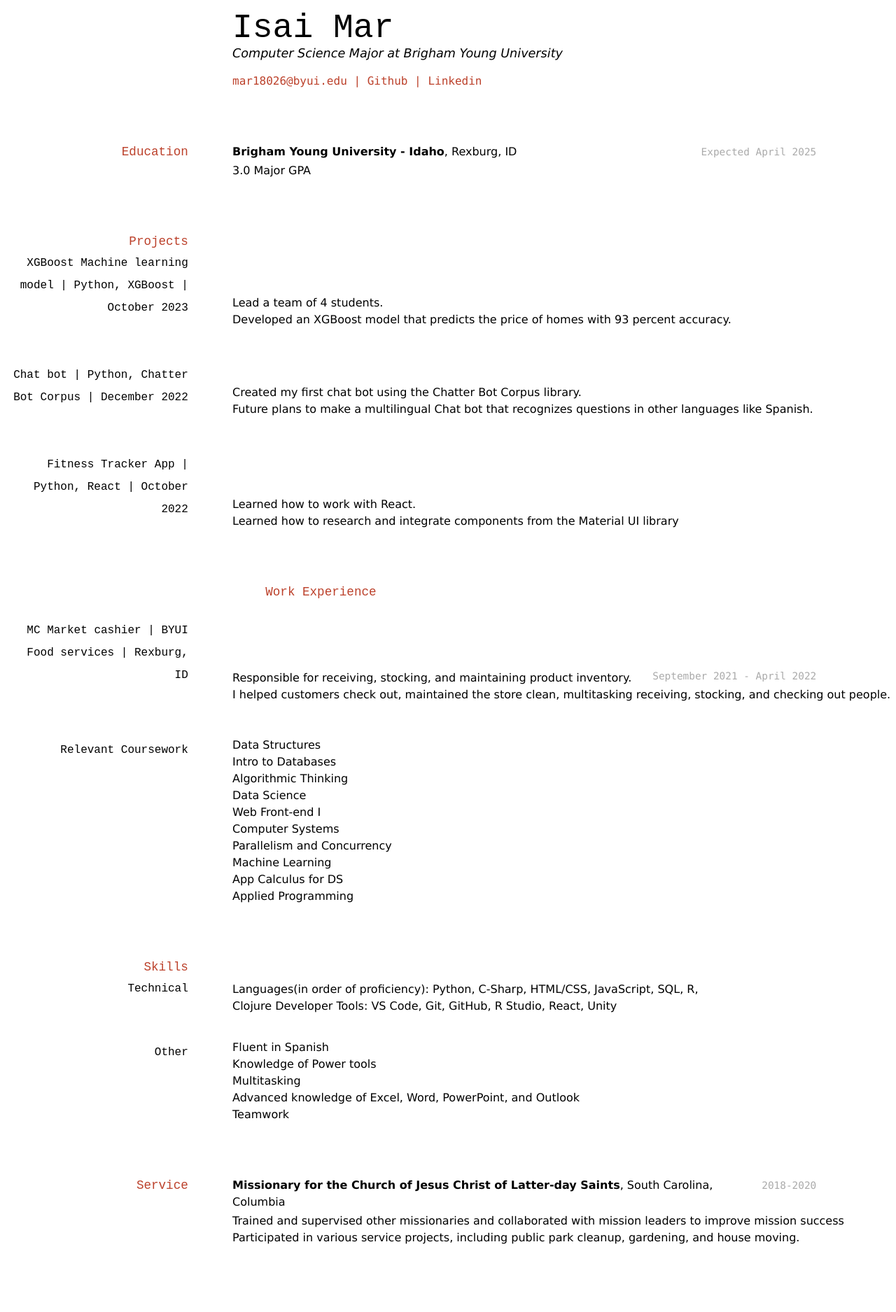
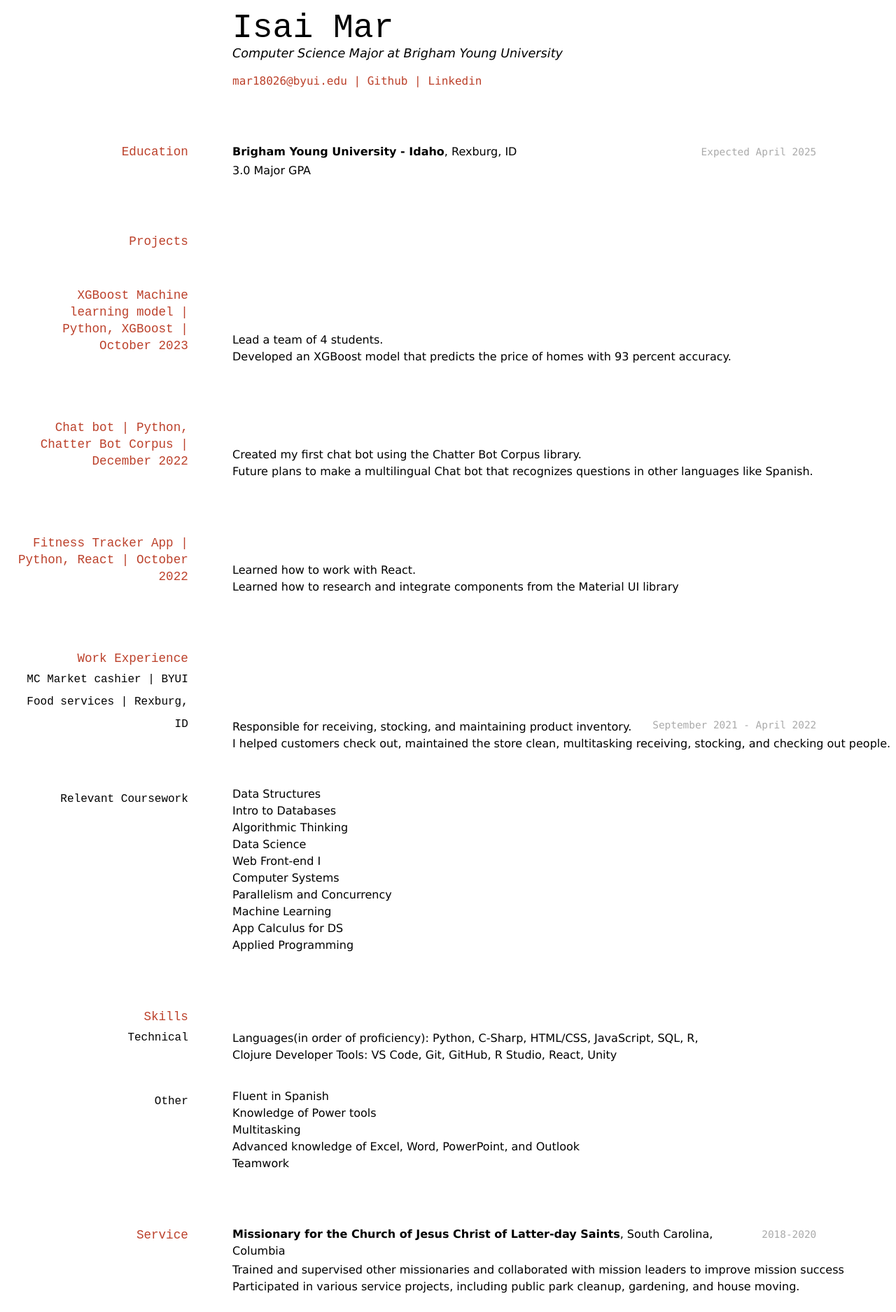
Before and after one commit to IsaiMar/isai_resume, a Jekyll site: the page built from docs/index.md, in a window 1280 px wide. Shown: the whole page at 70% size. Built offline with Jekyll 4.4.1, drawn with Linux system fonts in a browser that asks for light colours; before the commit the page ends 1805 px from its top, so only the background shows below that.

Commit message:
changed layout

```diff
--- a/docs/index.md
+++ b/docs/index.md
@@ -23,19 +23,20 @@ __Brigham Young University - Idaho__, Rexburg, ID
 
 ## Projects
 
-### XGBoost Machine learning model | Python, XGBoost | October 2023
+## XGBoost Machine learning model | Python, XGBoost | October 2023
 - Lead a team of 4 students.
 - Developed an XGBoost model that predicts the price of homes with 93 percent accuracy.
 
-### Chat bot | Python, Chatter Bot Corpus | December 2022
+## Chat bot | Python, Chatter Bot Corpus | December 2022
 
 - Created my first chat bot using the Chatter Bot Corpus library.
 - Future plans to make a multilingual Chat bot that recognizes questions in other languages like Spanish.
 
-### Fitness Tracker App | Python, React | October 2022
+## Fitness Tracker App | Python, React | October 2022
 
 - Learned how to work with React.
 - Learned how to research and integrate components from the Material UI library
+
 ## Work Experience
 
 ###	MC Market cashier | BYUI Food services | Rexburg, ID
```
